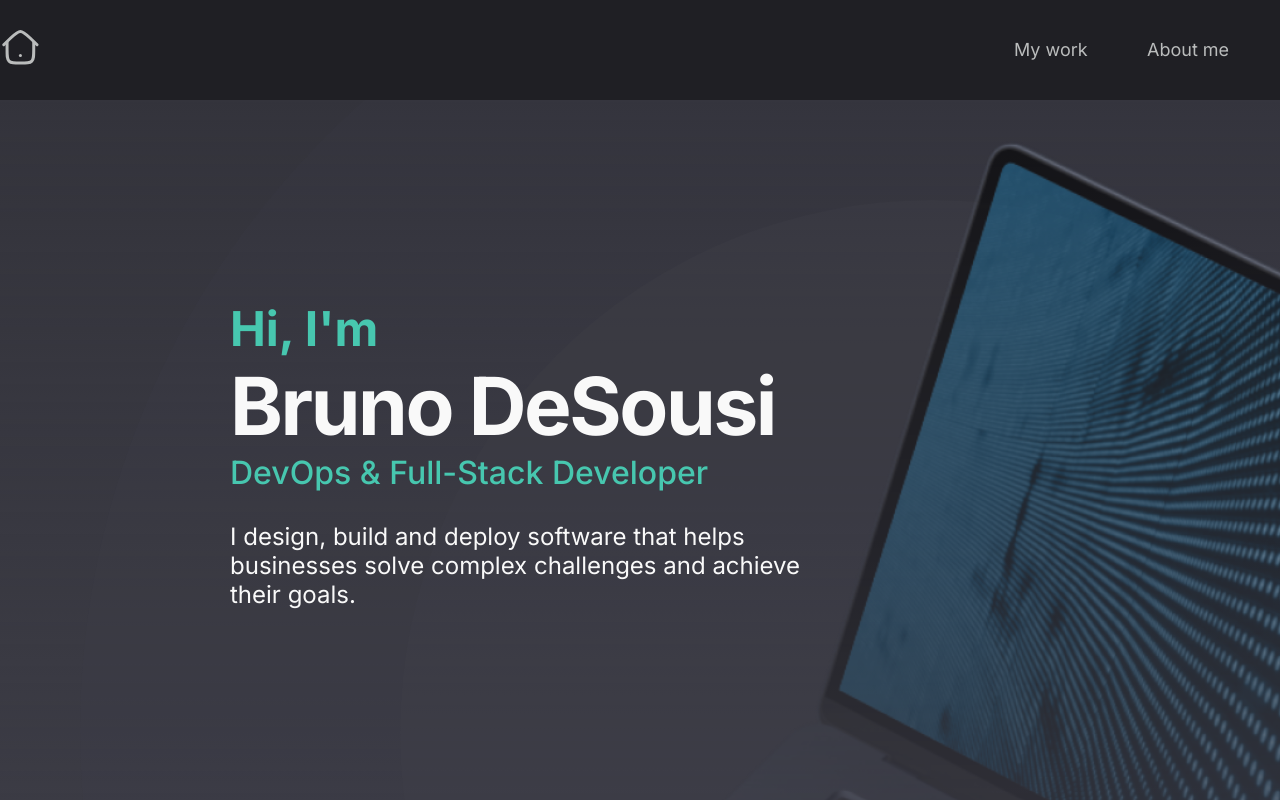
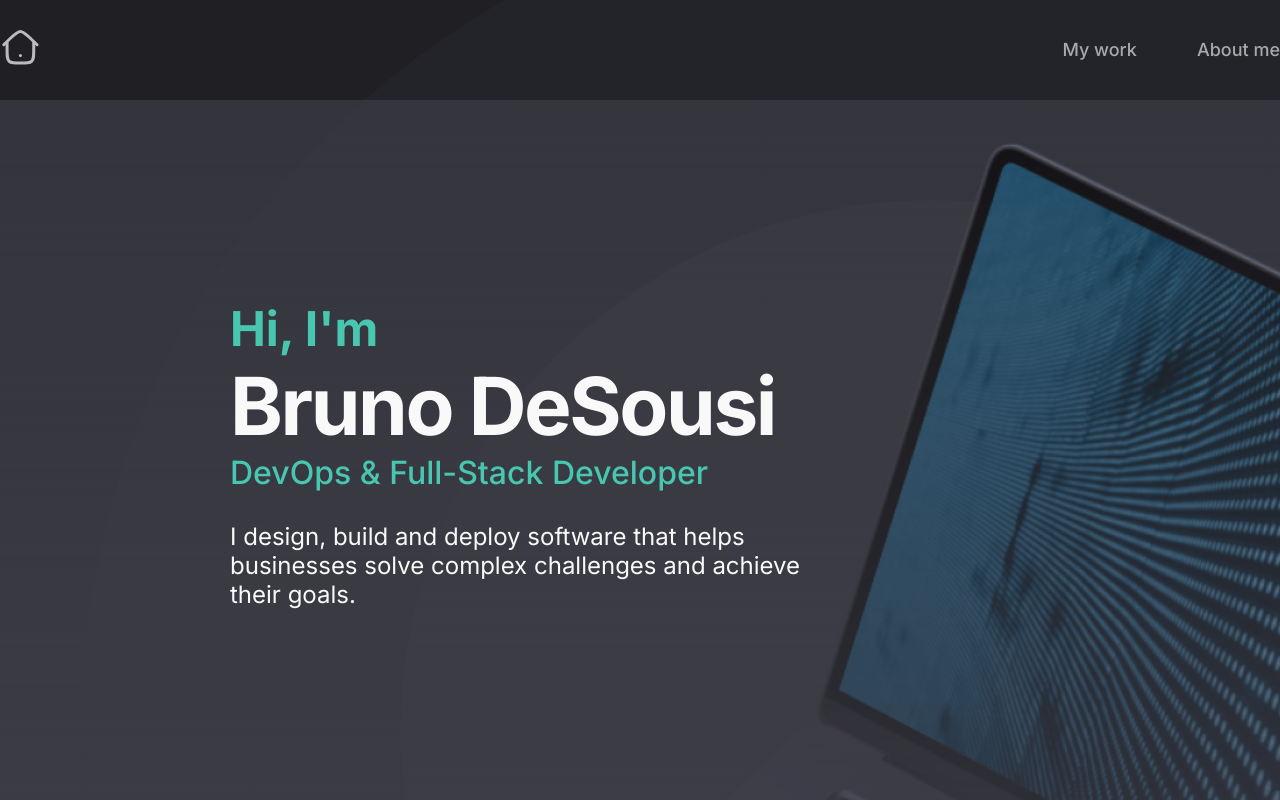
Before and after one commit to bruno7317/mural, an Angular app: page / in a window 1280 px wide. Shown: the top 800 px of the page. Built offline with nearby package versions, Linux system fonts and the light colour scheme.

Commit message:
Fixes header

```diff
--- a/src/app/components/header/header.component.css
+++ b/src/app/components/header/header.component.css
@@ -1,31 +1,23 @@
 .container {
-  position: relative;
   opacity: 1;
+  z-index: 4;
   background: var(--cinza-600);
   display: flex;
   justify-content: center;
-  align-items: center;
   height: 100px;
-  z-index: 4;
 }
 
 .navbar {
+  position: relative;
   display: flex;
-  width: 100%;
+  width: var(--content-width);
   justify-content: space-between;
   align-items: center;
 }
 
 .navbar__links {
   display: flex;
-  align-items: center;
-}
-
-.navbar__links a {
-  display: flex;
-  width: 133px;
-  height: 40px;
-  align-items: center;
+  gap: 60px;
 }
 
 .navbar a:hover svg path {
--- a/src/styles.css
+++ b/src/styles.css
@@ -20,6 +20,7 @@
   --Headline-Large-Size: 32px;
   --Headline-Large-Line-Height: 40px;
   --Headline-Large-Tracking: 0px;
+  --content-width: 1400px;
 
   --sds-typography-subtitle-size-base: 32px;
 
@@ -68,13 +69,13 @@
   font-family: var(--main-font);
   font-size: 18px;
   font-style: normal;
-  font-weight: 400;
+  font-weight: 500;
   line-height: 120%;
   text-decoration: none;
 }
 
 .link:hover {
-  font-weight: 700;
+  font-weight: 500;
   color: var(--verde-100);
 }
 
```
